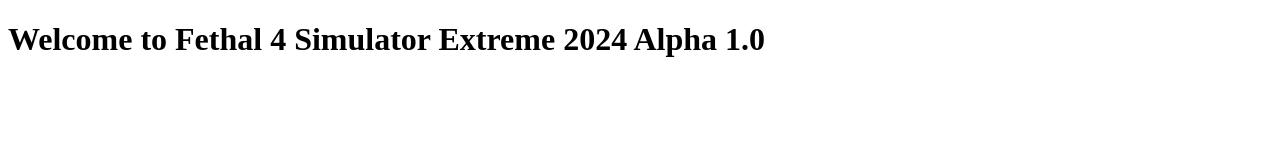
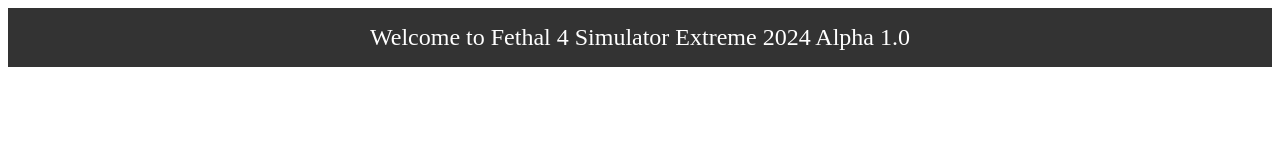
Before and after one commit to tb-des/Fethal_4, a plain HTML site: page index.html in a window 1280 px wide. Drawn offline with Linux system fonts and the light colour scheme.

Commit message:
Ajout fichier index html

```diff
--- a/index.html
+++ b/index.html
@@ -8,6 +8,8 @@
 </head>
 
 <body>
-    <h1>Welcome to Fethal 4 Simulator Extreme 2024 Alpha 1.0</h1>
+    <nav style="background-color: #333; padding: 1em; text-align: center;">
+        <span style="color: white; font-size: 1.5em;">Welcome to Fethal 4 Simulator Extreme 2024 Alpha 1.0</span>
+    </nav>
 </body>
 </html>
```
